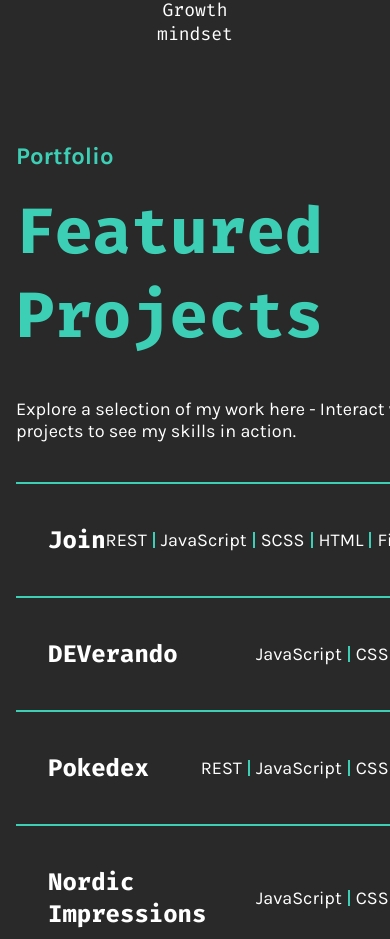
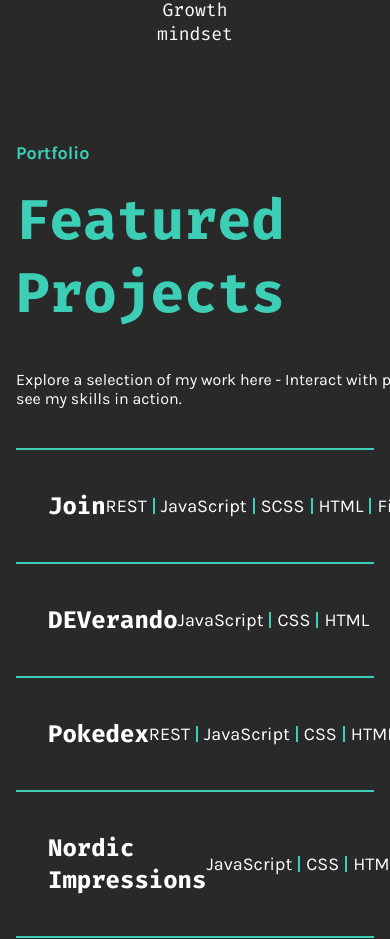
Before and after one commit to RichardStreu/portfolioAngular, an Angular app: page / in a window 390 px wide. Shown: the part 3736-4675 px from the top of the page. Built offline with nearby package versions, Linux system fonts and the light colour scheme.

Commit message:
feat: add responsive font size adjustments for Projects section on screens smaller than 1250px

```diff
--- a/src/app/landing-page/sections/d-projects/d-projects.component.scss
+++ b/src/app/landing-page/sections/d-projects/d-projects.component.scss
@@ -14,6 +14,10 @@
     font-weight: 700;
     color: $color-highLight;
     margin-bottom: 1.25rem;
+
+    @media screen and (max-width: 1250px) {
+      font-size: 1.13rem;
+    }
   }
 
   .featuredText {
@@ -22,6 +26,10 @@
     font-weight: 700;
     color: $color-highLight;
     margin-bottom: 2.5rem;
+
+    @media screen and (max-width: 1250px) {
+      font-size: 3.5rem;
+    }
   }
 
   div {
@@ -33,6 +41,10 @@
       font-weight: 400;
       color: white;
       margin-bottom: 2.5rem;
+
+      @media screen and (max-width: 1250px) {
+        font-size: 1rem;
+      }
     }
   }
 }
@@ -44,6 +56,10 @@
 
   .projectsBars {
     width: 880px;
+
+    @media screen and (max-width: 1350px) {
+      width: 100%;
+    }
   }
 
   hr {
```
